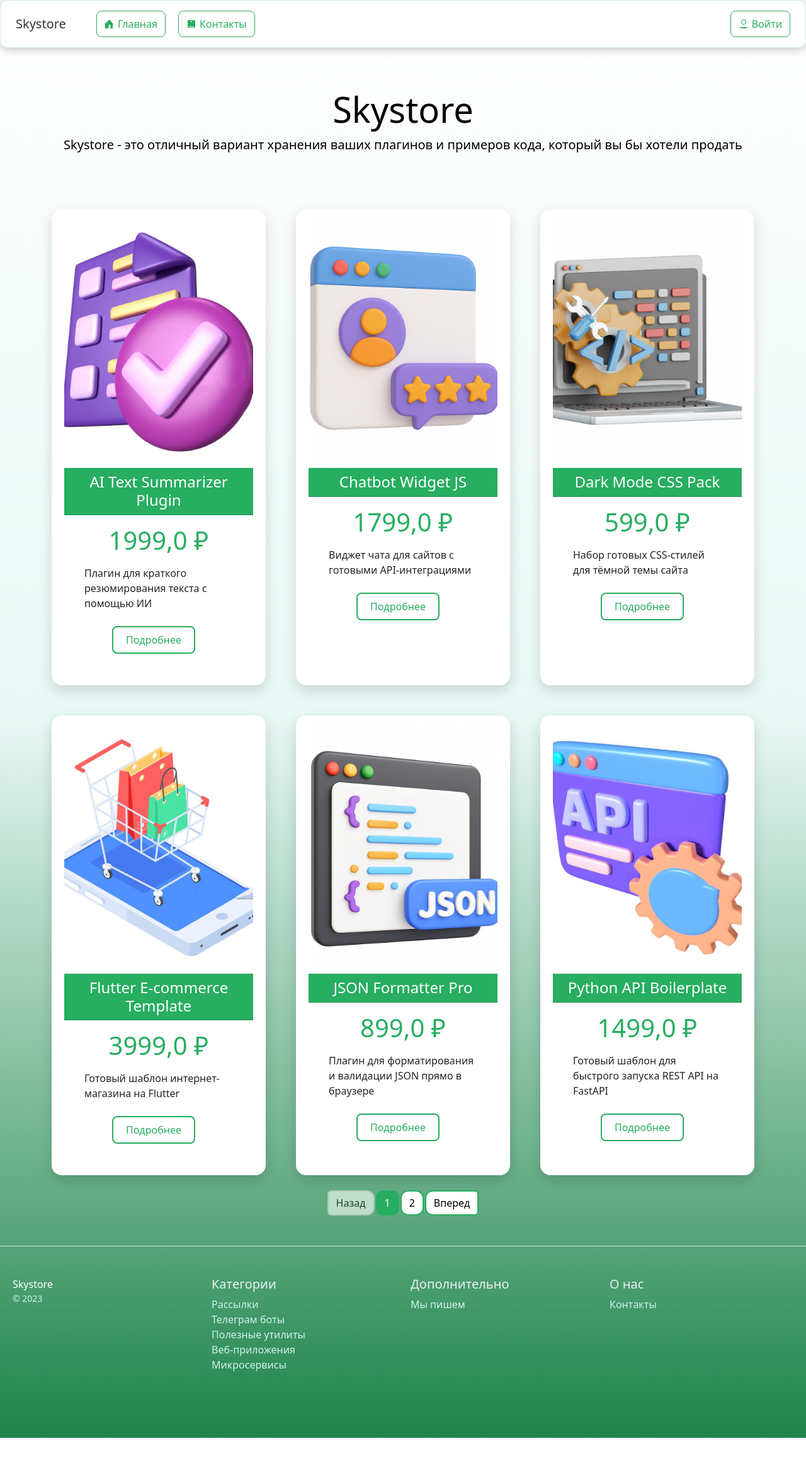
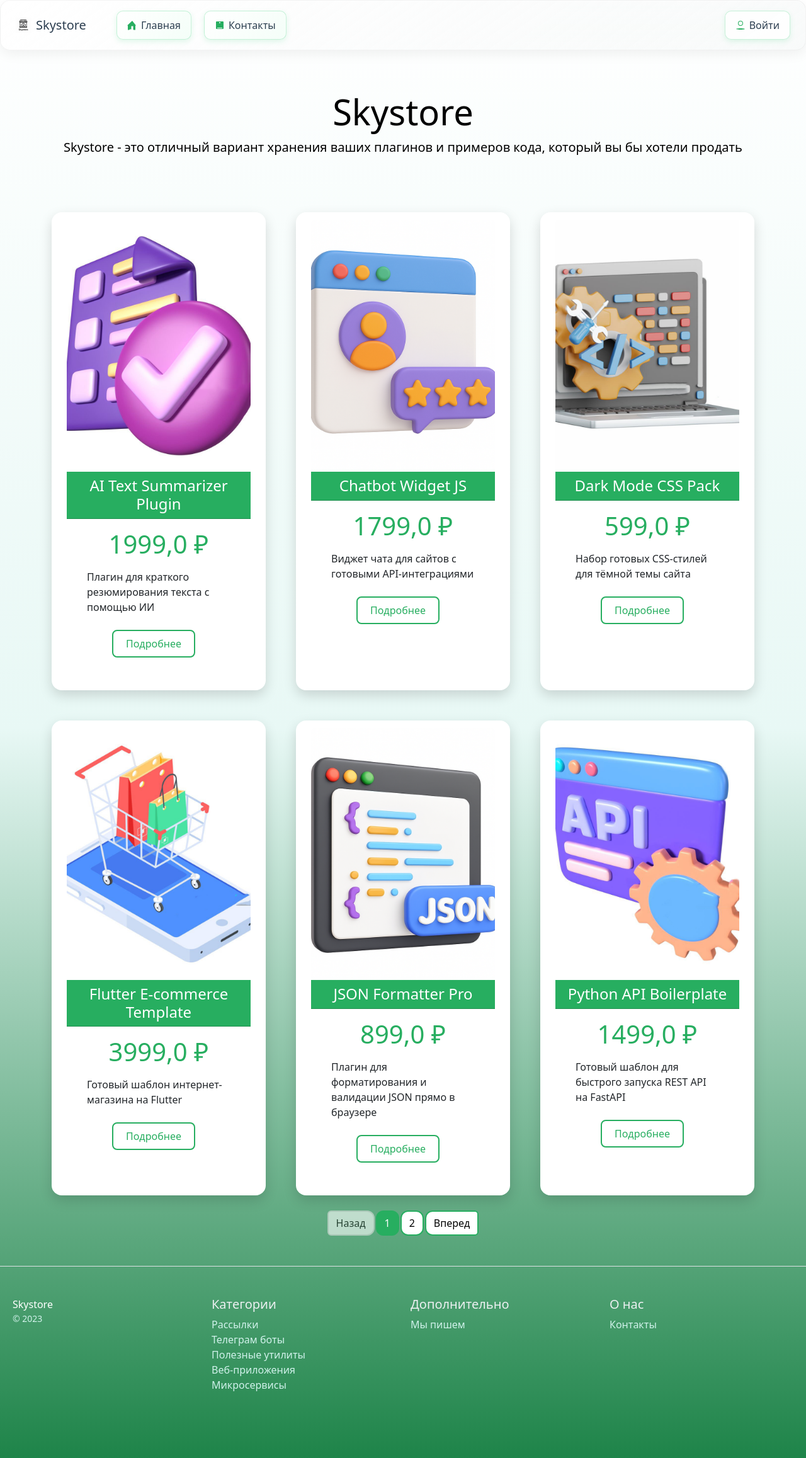
Before and after one commit to simbarilion/Ecommerce_app, a Django app: page /catalog/home/ in a window 1280 px wide. Shown: the whole page at 63% size. Before the commit the page ends 2283 px from the top, so only its background shows below. Run offline with Django 5.2, Linux system fonts and the light colour scheme; data comes from the database, SQL or seed files in the repository; parts of the project's set-up code (start-up, migrations or seed data) failed here and were passed over; some libraries are stand-ins or nearby versions.

Commit message:
modified main menu style

```diff
--- a/static/css/style.css
+++ b/static/css/style.css
@@ -1,21 +1,25 @@
 /* Фон */
 body {
     background: linear-gradient(to bottom, #ffffff, #e8f8f5, #1e8449);
-    color: #333;
+    color: #2c3e50;
     min-height: 100vh;
 }
 
 /* Шапка */
 .box-shadow {
-    background: rgba(255, 255, 255, 0.95); /* белый с прозрачностью */
-    border-radius: 12px;
-    border: 1px solid rgba(39, 174, 96, 0.2);
-    box-shadow: 0 4px 15px rgba(0,0,0,0.12),
-                4px 0 15px rgba(0,0,0,0.08),
-               -4px 0 15px rgba(0,0,0,0.08);
-    padding: 10px 20px;
-    position: relative;
-    z-index: 1000;
+    background: linear-gradient(145deg, rgba(255,255,255,0.8), rgba(245,247,247,0.6));
+    backdrop-filter: blur(12px) saturate(180%);
+    border-radius: 16px;
+    border: 1px solid rgba(200, 200, 200, 0.2);
+    box-shadow:
+        0 6px 20px rgba(0, 0, 0, 0.06),
+        inset 0 1px 0 rgba(255, 255, 255, 0.6);
+    padding: 12px 24px;
+}
+
+.title {
+  display: flex;
+  align-items: center;
 }
 
 /* Меню */
@@ -30,24 +34,30 @@ body {
 .nav-link {
     display: inline-flex;
     align-items: center;
+    color: var(--text-dark);
     text-decoration: none;
-    color: #27ae60;
-    padding: 8px 12px;
-    border: 1px solid #27ae60;
-    border-radius: 8px;
-    transition: all 0.3s;
+    padding: 10px 16px;
+    border: 1px solid rgba(46, 204, 113, 0.25);
+    border-radius: 10px;
+    transition: all 0.25s ease;
+    background: linear-gradient(135deg, #ffffff, #f4fef8);
+    box-shadow: 0 3px 8px rgba(46, 204, 113, 0.15);
+    font-weight: 500;
 }
 
 .nav-icon {
     width: 16px;
     height: 16px;
-    margin-right: 5px;
+    margin-right: 6px;
 }
 
 .nav-link:hover,
 .nav-link.active {
-    background-color: #27ae60;
-    color: #fff;
+    background: var(--accent);
+    color: var(--text-dark);
+    border-color: rgba(46, 204, 113, 0.35);
+    box-shadow: 0 5px 14px rgba(46, 204, 113, 0.25);
+    transform: translateY(-2px);
 }
 
 /* Кнопка гамбургера */
@@ -56,7 +66,12 @@ body {
     background: none;
     border: none;
     cursor: pointer;
-    color: #27ae60;
+    color: var(--accent);
+    transition: color 0.3s ease;
+}
+
+.nav-toggle:hover {
+    color: var(--accent-hover);
 }
 
 /* Мобильное меню */
@@ -68,7 +83,7 @@ body {
         left: 0;
         right: 0;
         flex-direction: column;
-        background: rgba(255, 255, 255, 0.95);
+        background: rgba(255, 255, 255, 0.8);
         border-radius: 12px;
         border: 1px solid rgba(39, 174, 96, 0.2);
         box-shadow: 0 4px 15px rgba(0,0,0,0.12),
@@ -98,17 +113,23 @@ body {
 .btn-login {
     display: inline-flex;
     align-items: center;
+    color: var(--text-dark);
     text-decoration: none;
-    color: #27ae60;
-    padding: 8px 12px;
-    border: 1px solid #27ae60;
-    border-radius: 8px;
-    transition: all 0.3s;
+    padding: 10px 16px;
+    border: 1px solid rgba(46, 204, 113, 0.25);
+    border-radius: 10px;
+    transition: all 0.25s ease;
+    background: rgba(255, 255, 255, 0.8);
+    box-shadow: 0 3px 8px rgba(46, 204, 113, 0.15);
+    font-weight: 500;
 }
 
 .btn-login:hover {
-    background-color: #27ae60;
-    color: #fff;
+    background-color: var(--accent);
+    color: var(--text-dark);
+    border-color: rgba(46, 204, 113, 0.35);
+    box-shadow: 0 5px 14px rgba(46, 204, 113, 0.25);
+    transform: translateY(-2px);
 }
 
 @media (max-width: 768px) {
@@ -234,6 +255,11 @@ footer a:hover {
 }
 
 /* Кнопка формы */
+
+.card-header {
+    border-radius: 6px;
+}
+
 form .btn-outline-primary {
     display: block;
     margin: 20px auto 0 auto;
--- a/templates/includes/main_menu.html
+++ b/templates/includes/main_menu.html
@@ -1,7 +1,8 @@
 {% load static %}
 <div class="header d-flex flex-column flex-md-row align-items-center p-3 px-md-4 mb-3 box-shadow">
-    <h5 class="my-0 font-weight-normal">Skystore</h5>
-
+    <h5 class="my-0 font-weight-normal title">
+        <img src="/static/images/icons/SkyStore.png" alt="Skystore logo" width="24" height="24" class="me-2">
+        Skystore</h5>
     <button class="nav-toggle d-md-none ms-auto" onclick="toggleMenu()">☰</button>
 
     <div class="d-flex align-items-center ms-md-5 w-100">
```
Also changed, not shown: static/images/icons/SkyStore.png (added), static/images/icons/house-fill.svg (deleted), static/images/icons/house.svg (deleted), static/images/icons/info-square.svg (deleted), static/images/icons/telephone.svg (deleted).
